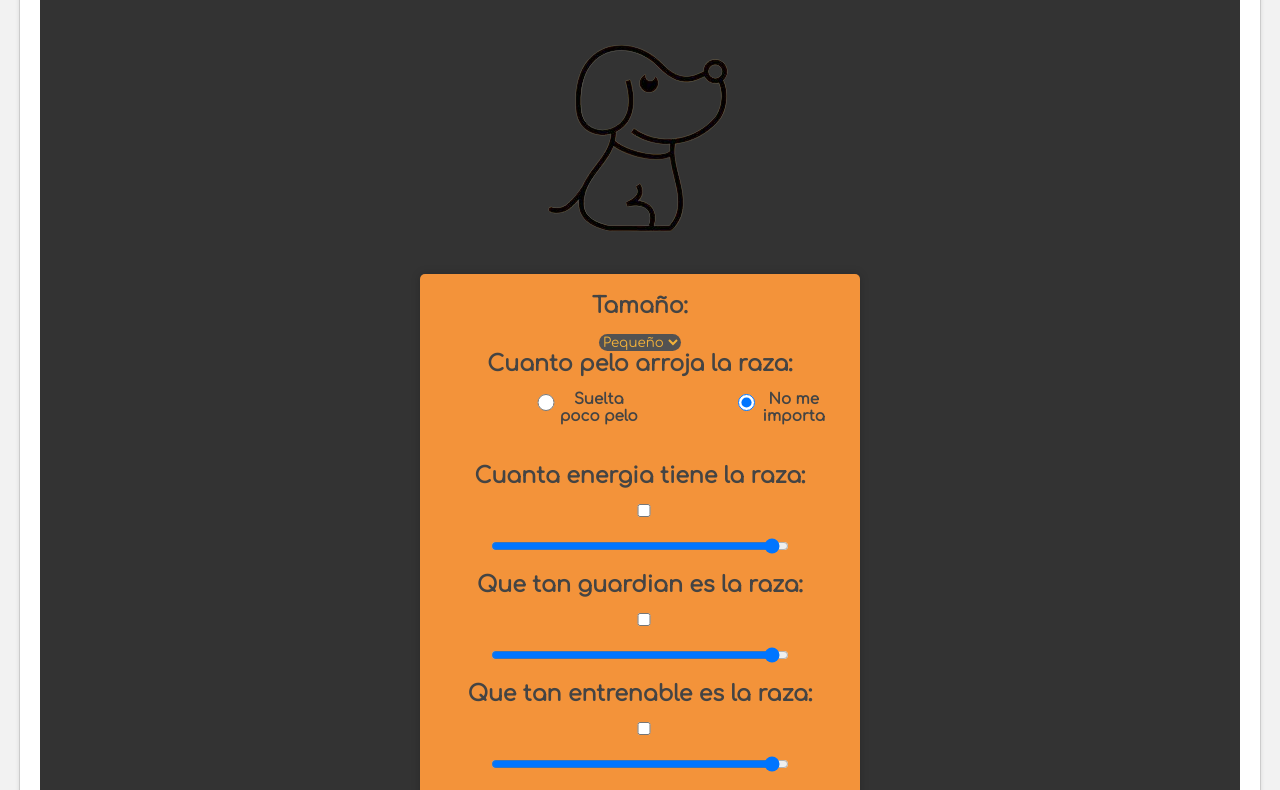
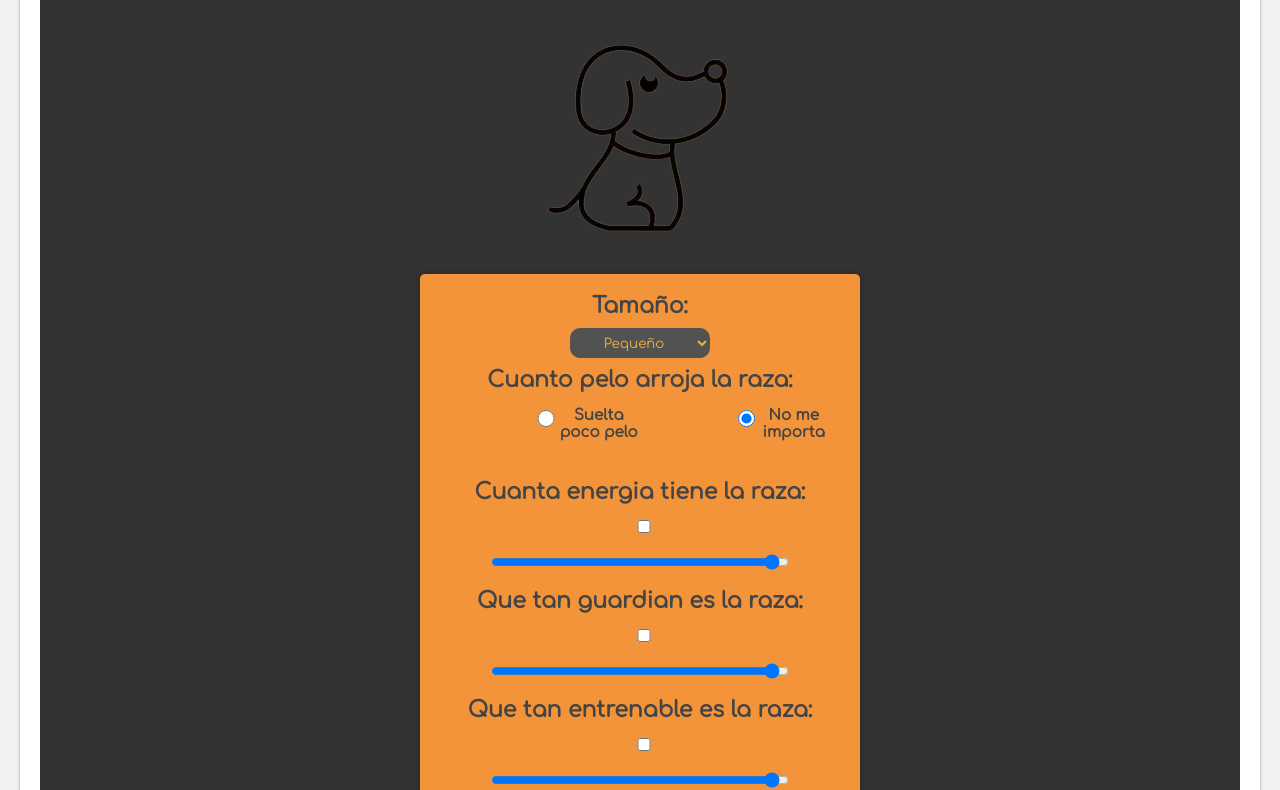
Before and after one commit to Lautarocuesta/app.Dog, a React app: page / in a window 1280 px wide. Shown: the part 152-942 px from the top of the page. Built offline with nearby package versions, Linux system fonts and the light colour scheme.

Commit message:
retoques css

```diff
--- a/public/index.html
+++ b/public/index.html
@@ -2,42 +2,20 @@
 <html lang="en">
   <head>
     <meta charset="utf-8" />
-    <link rel="icon" href="%PUBLIC_URL%/favicon.ico" />
+    <link rel="icon" type="image/png" href="./perro1.png" />
     <meta name="viewport" content="width=device-width, initial-scale=1" />
     <meta name="theme-color" content="#000000" />
     <meta
       name="description"
       content="Web site created using create-react-app"
     />
-    <link rel="apple-touch-icon" href="%PUBLIC_URL%/logo192.png" />
-    <!--
-      manifest.json provides metadata used when your web app is installed on a
-      user's mobile device or desktop. See https://developers.google.com/web/fundamentals/web-app-manifest/
-    -->
-    <link rel="manifest" href="%PUBLIC_URL%/manifest.json" />
-    <!--
-      Notice the use of %PUBLIC_URL% in the tags above.
-      It will be replaced with the URL of the `public` folder during the build.
-      Only files inside the `public` folder can be referenced from the HTML.
 
-      Unlike "/favicon.ico" or "favicon.ico", "%PUBLIC_URL%/favicon.ico" will
-      work correctly both with client-side routing and a non-root public URL.
-      Learn how to configure a non-root public URL by running `npm run build`.
-    -->
-    <title>React App</title>
+
+    <title>APP DOG</title>
   </head>
   <body>
     <noscript>You need to enable JavaScript to run this app.</noscript>
     <div id="root"></div>
-    <!--
-      This HTML file is a template.
-      If you open it directly in the browser, you will see an empty page.
 
-      You can add webfonts, meta tags, or analytics to this file.
-      The build step will place the bundled scripts into the <body> tag.
-
-      To begin the development, run `npm start` or `yarn start`.
-      To create a production bundle, use `npm run build` or `yarn build`.
-    -->
   </body>
 </html>
--- a/src/home.css
+++ b/src/home.css
@@ -90,9 +90,13 @@ button[type="submit"] {
 }
 
 .size{
+  width: 140px;
+  height: 30px;
   background-color: #525252;
   font-family: "Comfortaa";
   color: #f3b23a;
   border: none;
   border-radius: 10px;
+  text-align: center;
+  margin-bottom: 10px;
 }
--- a/src/navbar.js
+++ b/src/navbar.js
@@ -14,7 +14,7 @@ function Navbar() {
             <Link to="/register" className="nav-link">Register</Link>
           </li>
           <li>
-            <Link to="/contact" className="nav-link">Contact</Link>
+            <Link to="/contact" className="nav-link">Collage</Link>
           </li>
         </ul>
       </nav>
```
